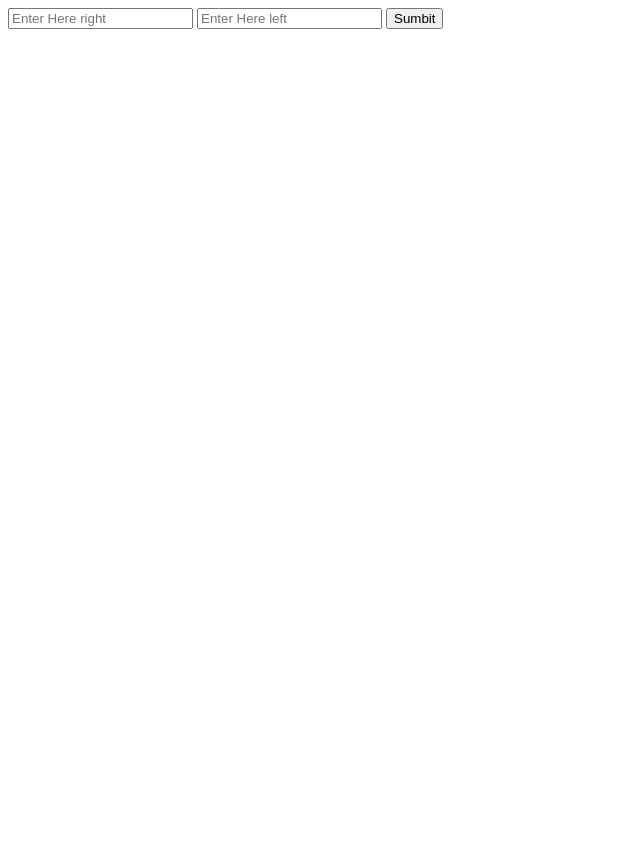
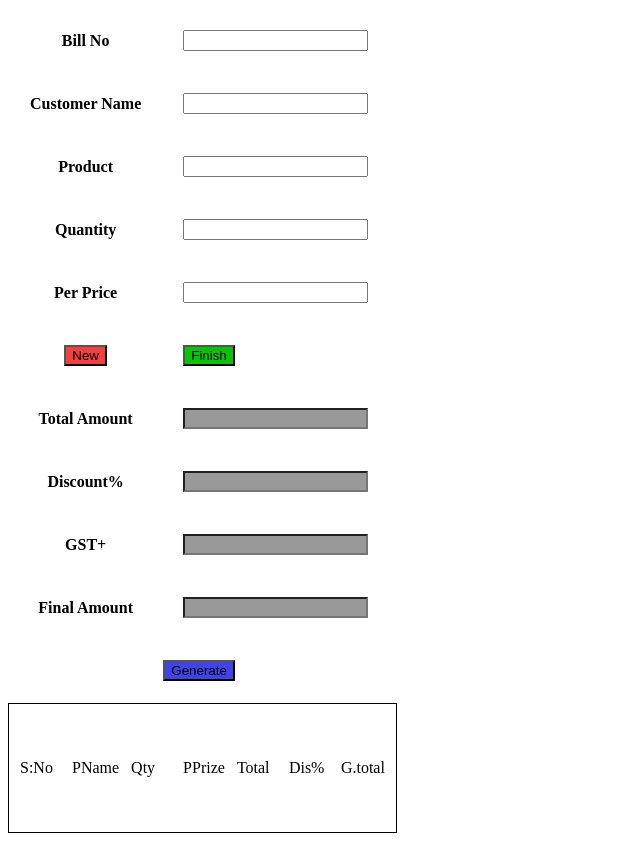
Before and after one commit to mdashik006/billgenarator, a plain HTML site: page index.html in a window 1280 px wide. Shown: the whole page, without its empty margins (0-640 px from the left). Before the commit the page ends 800 px from the top, so only its background shows below. Drawn offline with Linux system fonts and the light colour scheme.

Commit message:
Update index.html

```diff
--- a/index.html
+++ b/index.html
@@ -2,35 +2,186 @@
 <html lang="en">
 <head>
     <meta charset="UTF-8">
+    <meta http-equiv="X-UA-Compatible" content="IE=edge">
     <meta name="viewport" content="width=device-width, initial-scale=1.0">
-    <title>Bill Genarator</title>
-    <link rel="stylesheet" href="style.css">
+    <title>Bill Generator</title>
+    <link rel="stylesheet" href="index.css">
 </head>
 <body>
 
-    <input type="text" id="input" placeholder="Enter Here right">
-    <input type="text" id="input2" placeholder="Enter Here left">
-    <input type="submit" value="Sumbit" onclick="get()">
-    <table>
+    <div class="container">
+        <table cellpadding="20px">
             <tr>
+                <th>
+                    Bill No
+                </th>
                 <td>
-                <ul id="row1">
+                    <input type="text" id="bn">
+                </td>
+            </tr>
+            <tr>
+                <th>
+                    Customer Name
+                </th>
+                <td>
+                    <input type="text" id="cn">
+                </td>
+            </tr>
+            <tr>
+                <th>
+                    Product
+                </th>
+                <td>
+                    <input list="browsers" name="browser" id="pn">
+                        <datalist id="browsers">
+                            <option value="poomaxcut85">
+                            <option value="poomaxcut90">
+                            <option value="poomaxcut100">
+                            <option value="coffie powder">
+                            <option value="tea powder">
+                            <option value="ginger">
+                        </datalist>
+                </td>
+            </tr>
+            <tr>
+                <th>
+                    Quantity
+                </th>
+                <td>
+                    <input type="text" id="qty">
+                </td>
+            </tr>
+            <tr>
+                <th>
+                    Per Price
+                </th>
+                <td>
+                    <input type="text" id="pp">
+                </td>
+            </tr>
 
-                </ul>
+            <tr>
+                <th>
+                    <input type="button" value="New" onclick="reset()" style="background-color: rgb(243, 63, 63);">
+                </th>
+                <td>
+                    <input type="button" value="Finish" onclick="result()" style="background-color:rgb(8, 196, 8);">
                 </td>
+            </tr>
+
+            <tr>
+                <th>
+                    Total Amount
+                </th>
                 <td>
-                <ul id="row2">
-
+                    <input type="text" id="ta" style="background-color: #999999;">
+                </td>
+            </tr>
+            <tr>
+                <th>
+                    Discount%
+                </th>
+                <td>
+                    <input type="text" id="da" style="background-color: #999999;">
+                </td>
+            </tr>
+            <tr>
+                <th>
+                    GST+
+                </th>
+                <td>
+                    <input type="text" id="gst" style="background-color: #999999;">
+                </td>
+            </tr>
+            <tr>
+                <th>
+                    Final Amount
+                </th>
+                <td>
+                    <input type="text" id="fa" style="background-color: #999999;">
+                </td>
+            </tr>
+            <tr>
+                <th colspan="2">
+                    <input type="button" value="Generate" onclick="show()" style="background-color: rgb(64, 67, 231);">
+                </th>
+            </tr>
+        </table>
+    </div>
+    <div class="container2">
+        <table cellspacing="10px" style="border: 1px solid black;">
+            <tr>
+                <td colspan="7" style="text-align:center;">
+                    <ul id="myrow">
                     </ul>
                 </td>
             </tr>
             <tr>
                 <td>
-                <h1 id="val"></h1>
+                    <p>S:No</p>
+                </td>
+                <td>
+                    <p>PName</p>
+                </td>
+                <td>
+                    <p>Qty</p>
+                </td>
+                <td>
+                    <p>PPrize</p>
+                </td>
+                <td>
+                    <p>Total</p>
+                </td>
+                <td>
+                    <p>Dis%</p>
+                </td>
+                <td>
+                    <p>G.total</p>
                 </td>
             </tr>
+            <tr>
+                <td>
+                    <ul id="myrow1">
+
+                    </ul>
+                </td>
+                <td>
+                    <ul id="myrow2">
+
+                    </ul>
+                </td>
+                <td>
+                    <ul id="myrow3">
+
+                    </ul>
+                </td>
+                <td>
+                    <ul id="myrow4">
+
+                    </ul>
+                </td>
+
+                <td>
+                    <ul id="myrow5">
+
+                    </ul>
+                </td>
+
+                <td>
+                    <ul id="myrow6">
+
+                    </ul>
+                </td>
+
+                <td>
+                    <ul id="myrow7">
+
+                    </ul>
+                </td>
+
+                </tr>
         </table>
-
-    <script src="app.js"></script>
+    </div>
+<script src="index.js"></script>
 </body>
 </html>
```
Lines whose indentation alone changed are shown as unchanged.
